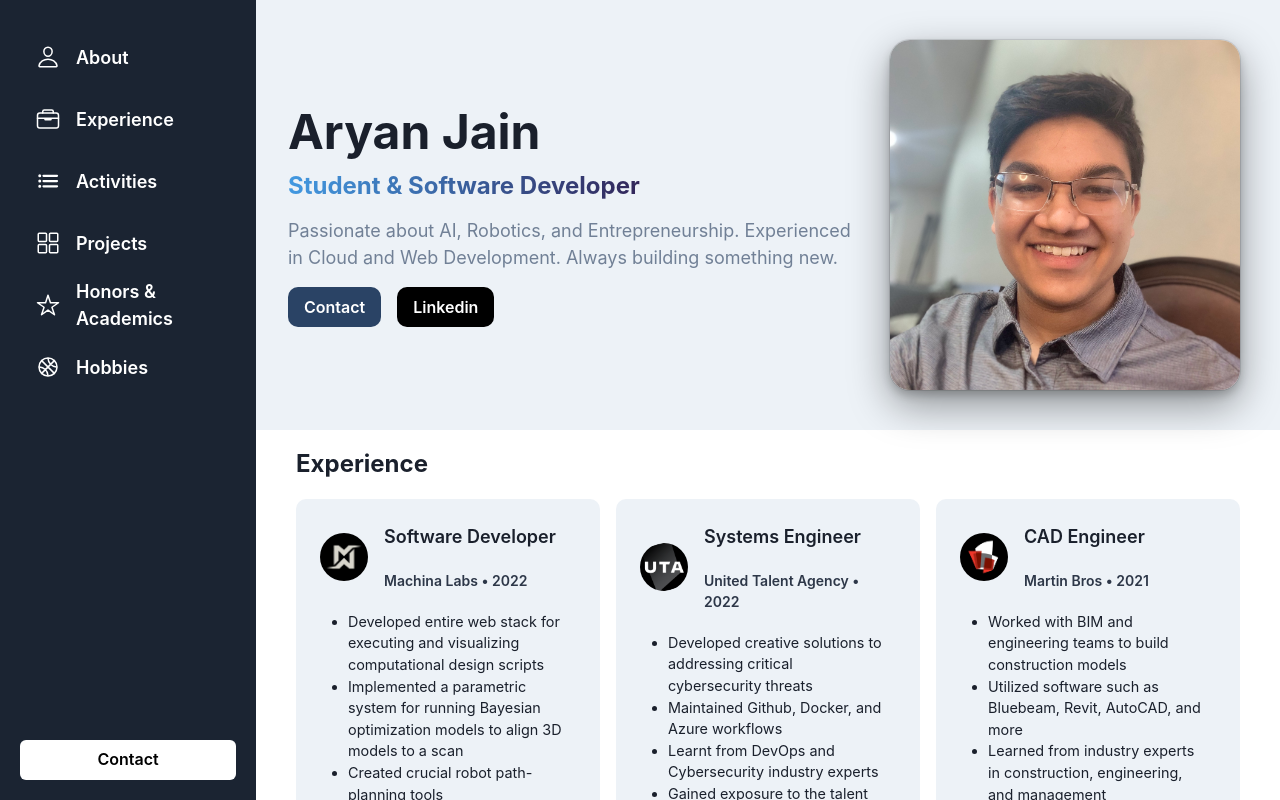
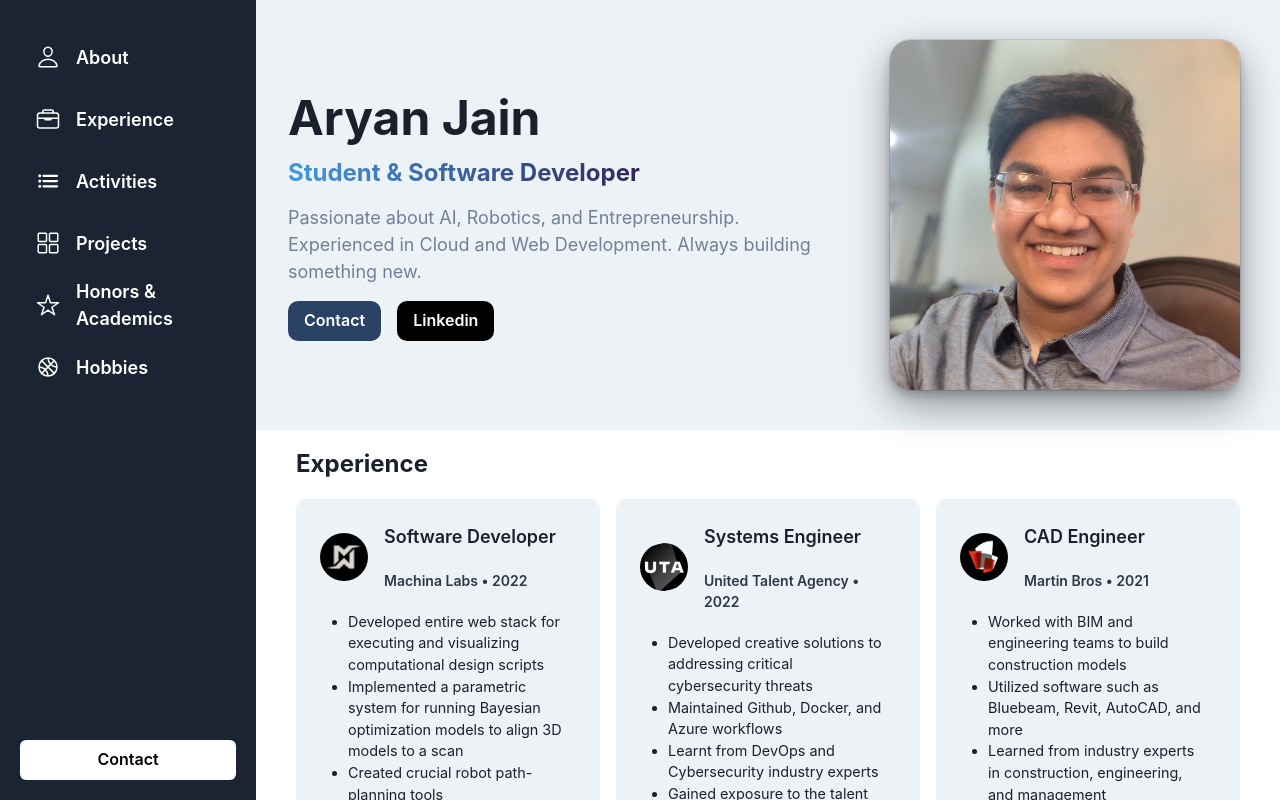
Before and after one commit to ajain-1/Personal-Website, a Next.js app: page / in a window 1280 px wide. Built offline with nearby package versions, Linux system fonts and the light colour scheme.

Commit message:
changed text width

```diff
--- a/components/About.tsx
+++ b/components/About.tsx
@@ -28,7 +28,7 @@ import {
                 Student & Software Developer
               </Text>{' '}
             </Heading>
-            <Text fontSize={{ base: 'md', lg: 'lg' }} color={'gray.500'} my={4} maxW='600px'>
+            <Text fontSize={{ base: 'md', lg: 'lg' }} color={'gray.500'} my={4} maxW='550px'>
               Passionate about AI, Robotics, and Entrepreneurship. Experienced in Cloud and Web Development. Always building something new.
             </Text>
             <Stack direction={'row'} spacing={4}>
```
